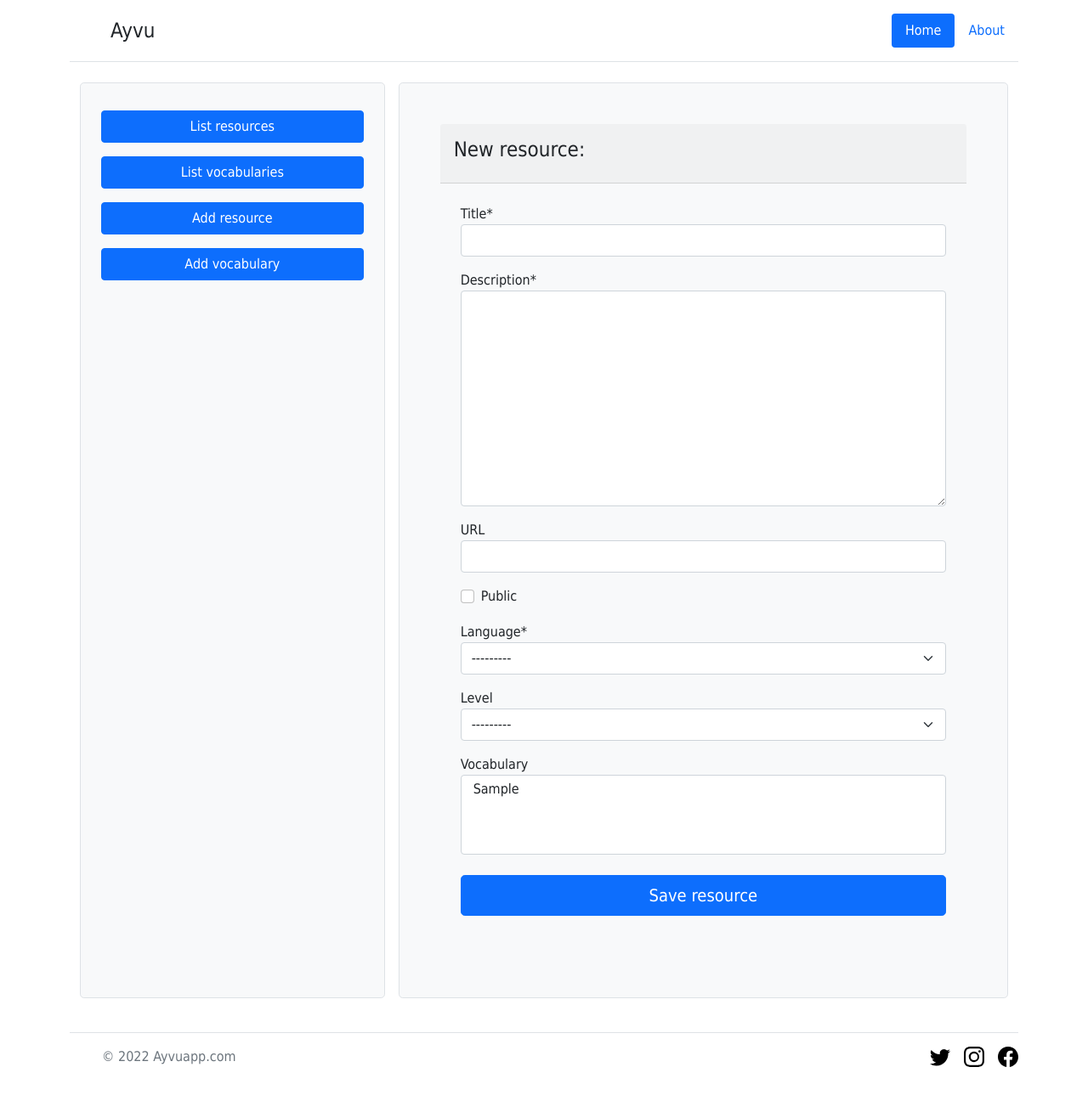
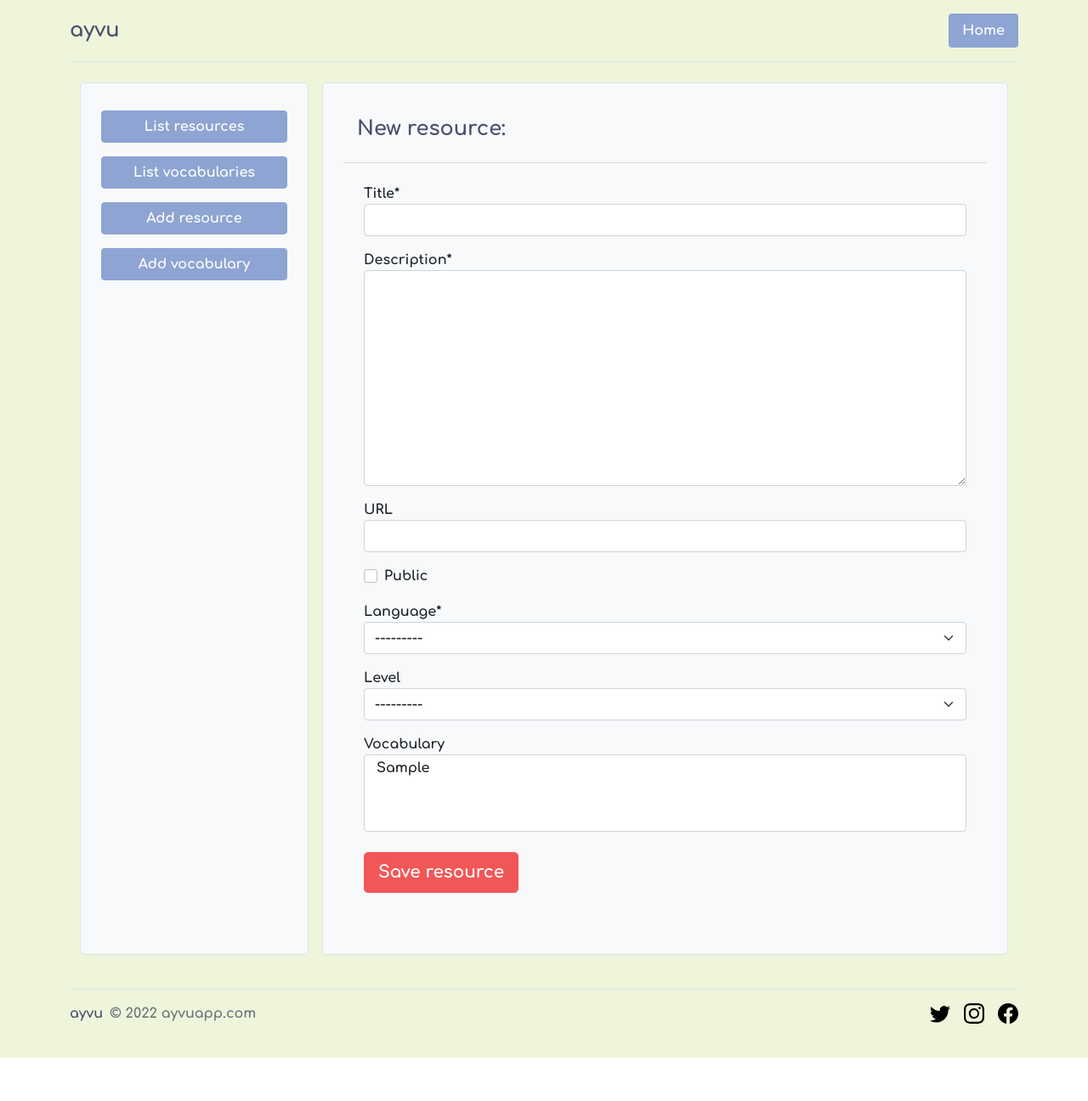
Before and after one commit to thaismr/ayvuapp, a Django app: page /resource/add/ in a window 1280 px wide. Shown: the whole page at 85% size. After the commit the page ends 1245 px from the top, so only its background shows below. Run offline with Django 4.2, Linux system fonts and the light colour scheme; a user stored in the database is signed in; tables that the repository leaves empty hold one stand-in row (values such as "Sample post"); parts of the project's set-up code (start-up, migrations or seed data) failed here and were passed over; some libraries are stand-ins or nearby versions.

Commit message:
Layout experiments.

```diff
--- a/ayvuapp/static/css/style.css
+++ b/ayvuapp/static/css/style.css
@@ -1,5 +1,22 @@
 body {
   font-family: Tahoma, Verdana, Arial, Helvetica, sans-serif;
+  font-family: 'Comfortaa', cursive;
+  background-color: #8ea4d2;
+  background-color: #f9fbf2;
+  background-color: #7a9e9f;
+  background-color: #b8d8d8;
+  background-color: #eef5db;
+}
+
+.logo, .f-logo, h1, h2, h3, h4, h5, h6, .btn-primary {
+  font-family: 'Comfortaa', cursive;
+  font-weight: 700;
+  color: #49516f;
+}
+
+.nav-pills .nav-link.active, .nav-pills .show>.nav-link {
+    color: #fff;
+    background-color: #8ea4d2;
 }
 
 .select {
@@ -8,3 +25,21 @@
     background-position: right 0.75rem center;
     background-size: 16px 12px;
 }
+
+.btn-primary {
+    color: #fff;
+    background-color: #f25757;
+    border-color: #f25757;
+}
+
+.btn-primary:hover {
+    color: #fff;
+    background-color: #fe654f;
+    border-color: #fe654f;
+}
+
+.btn-secondary {
+    color: #fff;
+    background-color: #8ea4d2;
+    border-color: #8ea4d2;
+}
--- a/ayvuapp/templates/base.html
+++ b/ayvuapp/templates/base.html
@@ -2,7 +2,10 @@
 <html lang="en">
 {% load static %}
 <head>
-  <!--Import Google Icon Font-->
+  <!--Import Googlea Font-->
+  <link rel="preconnect" href="https://fonts.googleapis.com">
+  <link rel="preconnect" href="https://fonts.gstatic.com" crossorigin>
+  <link href="https://fonts.googleapis.com/css2?family=Comfortaa:wght@700&display=swap" rel="stylesheet">
   <link href="https://fonts.googleapis.com/icon?family=Material+Icons" rel="stylesheet">
   <!-- Compiled and minified CSS -->
   <link href="https://cdn.jsdelivr.net/npm/bootstrap@5.1.3/dist/css/bootstrap.min.css" rel="stylesheet" integrity="sha384-1BmE4kWBq78iYhFldvKuhfTAU6auU8tT94WrHftjDbrCEXSU1oBoqyl2QvZ6jIW3" crossorigin="anonymous">
@@ -17,35 +20,21 @@
 <div class="container">
   <header class="d-flex flex-wrap justify-content-center py-3 mb-4 border-bottom">
     <a href="/" class="d-flex align-items-center mb-3 mb-md-0 me-md-auto text-dark text-decoration-none">
-      <svg class="bi me-2" width="40" height="32"><use xlink:href="#bootstrap"></use></svg>
-      <span class="fs-4">Ayvu</span>
+      <span class="fs-4 logo">ayvu</span>
     </a>
     <ul class="nav nav-pills">
       <li class="nav-item"><a href="/" class="nav-link active" aria-current="page">Home</a></li>
-      <li class="nav-item"><a href="/" class="nav-link">About</a></li>
     </ul>
   </header>
 
-  <div class="container-fluid pb-3">
-    <div class="d-grid gap-3" style="grid-template-columns: 1fr 2fr;">
-      <div class="bg-light border rounded-3 p-4">
-        <a href="{% url 'material:list' %}" class="w-100 my-2 btn btn-primary">List resources</a>
-        <a href="{% url 'vocabulary:list' %}" class="w-100 my-2 btn btn-primary">List vocabularies</a>
-        <a href="{% url 'material:create' %}" class="w-100 my-2 btn btn-primary">Add resource</a>
-        <a href="{% url 'vocabulary:create' %}" class="w-100 my-2 btn btn-primary">Add vocabulary</a>
-      </div>
-      <div class="bg-light border rounded-3 p-5">
-        {% block content %}{% endblock content %}
-      </div>
-    </div>
-  </div>
+  {% block content %}{% endblock content %}
 
   <footer class="d-flex flex-wrap justify-content-between align-items-center py-3 my-4 border-top">
     <div class="col-md-4 d-flex align-items-center">
-      <a href="/" class="mb-3 me-2 mb-md-0 text-muted text-decoration-none lh-1">
-        <svg class="bi" width="30" height="24"><use xlink:href="#bootstrap"></use></svg>
+      <a href="/" class="mb-3 me-2 mb-md-0 text-decoration-none lh-1 logo">
+        ayvu
       </a>
-      <span class="text-muted">© 2022 Ayvuapp.com</span>
+      <span class="text-muted">© 2022 ayvuapp.com</span>
     </div>
     <ul class="nav col-md-4 justify-content-end list-unstyled d-flex">
       <li class="ms-3"><a class="text-muted" href="#"><svg class="bi" width="24" height="24"><svg id="twitter" viewBox="0 0 16 16">
--- /dev/null
+++ b/ayvuapp/templates/inner_pg_base.html
@@ -0,0 +1,17 @@
+{% extends 'base.html' %}
+
+{% block content %}
+<div class="container-fluid pb-3">
+  <div class="d-grid gap-3" style="grid-template-columns: 1fr 3fr;">
+    <div class="bg-light border rounded-3 p-4">
+      <a href="{% url 'material:list' %}" class="w-100 my-2 btn btn-secondary">List resources</a>
+      <a href="{% url 'vocabulary:list' %}" class="w-100 my-2 btn btn-secondary">List vocabularies</a>
+      <a href="{% url 'material:create' %}" class="w-100 my-2 btn btn-secondary">Add resource</a>
+      <a href="{% url 'vocabulary:create' %}" class="w-100 my-2 btn btn-secondary">Add vocabulary</a>
+    </div>
+    <div class="bg-light border rounded-3 p-4">
+      {% block inner_content %}{% endblock inner_content %}
+    </div>
+  </div>
+</div>
+{% endblock content %}
--- a/material/templates/material/material_detail.html
+++ b/material/templates/material/material_detail.html
@@ -1,9 +1,9 @@
-{% extends 'base.html' %}
+{% extends 'inner_pg_base.html' %}
 {% load static i18n %}
 
 {% block title %}Resource Detail{% endblock %}
 
-{% block content %}
+{% block inner_content %}
 
 <h4>{{ material.title }}</h4>
 <p>{{ material.description }}</p>
@@ -21,4 +21,4 @@
 <a href="{% url 'vocabulary:create' %}" class="btn btn-outline-primary">Add vocabulary</a>
 
 
-{% endblock content %}
+{% endblock inner_content %}
--- a/material/templates/material/material_form.html
+++ b/material/templates/material/material_form.html
@@ -1,12 +1,12 @@
-{% extends 'base.html' %}
+{% extends 'inner_pg_base.html' %}
 {% load static crispy_forms_tags %}
 
 {% block title %}Add Resource{% endblock %}
 
-{% block content %}
+{% block inner_content %}
 
-<form class="mb-4 rounded-3 mx-auto" style="max-width: 700px;" method="post">
-  <div class="card-header py-3">
+<form class="mb-4 rounded-3 mx-auto" method="post">
+  <div class="card-header bg-light py-3">
     <h4>New resource:</h4>
   </div>
   <div class="card-body p-4">
@@ -14,8 +14,8 @@
       {% csrf_token %}
       {{ form|crispy }}
     </div>
-    <input type="submit" class="w-100 btn btn-lg btn-primary mt-4" value="Save resource" />
+    <input type="submit" class="btn btn-lg btn-primary mt-4" value="Save resource" />
   </div>
 </form>
 
-{% endblock content %}
+{% endblock inner_content %}
--- a/material/templates/material/material_list.html
+++ b/material/templates/material/material_list.html
@@ -1,9 +1,9 @@
-{% extends 'base.html' %}
+{% extends 'inner_pg_base.html' %}
 {% load static i18n %}
 
 {% block title %}Resource List{% endblock %}
 
-{% block content %}
+{% block inner_content %}
 
 <h4 class="mb-3">Resource List</h4>
 
@@ -17,4 +17,4 @@
 
 {% endfor %}
 
-{% endblock content %}
+{% endblock inner_content %}
--- a/vocabulary/templates/vocabulary/vocabulary_detail.html
+++ b/vocabulary/templates/vocabulary/vocabulary_detail.html
@@ -1,9 +1,9 @@
-{% extends 'base.html' %}
+{% extends 'inner_pg_base.html' %}
 {% load static i18n %}
 
 {% block title %}Vocabulary Detail{% endblock %}
 
-{% block content %}
+{% block inner_content %}
 
 <h4>{{ vocabulary.word }}</h4>
 <p>{% translate "Definition" %}: {{ vocabulary.definition }}</p>
@@ -23,4 +23,4 @@
   {% endfor %}
 </ul>
 
-{% endblock content %}
+{% endblock inner_content %}
--- a/vocabulary/templates/vocabulary/vocabulary_list.html
+++ b/vocabulary/templates/vocabulary/vocabulary_list.html
@@ -1,9 +1,9 @@
-{% extends 'base.html' %}
+{% extends 'inner_pg_base.html' %}
 {% load static i18n %}
 
 {% block title %}Vocabulary List{% endblock %}
 
-{% block content %}
+{% block inner_content %}
 
 <h4 class="mb-3">{% translate "Vocabulary List" %}</h4>
 
@@ -16,4 +16,4 @@
 
 {% endfor %}
 
-{% endblock content %}
+{% endblock inner_content %}
```
Also changed, not shown: ayvuapp/templates/registration/login.html (+5 -5 lines), vocabulary/templates/vocabulary/vocabulary_form.html (+6 -6 lines), 1 other file.
